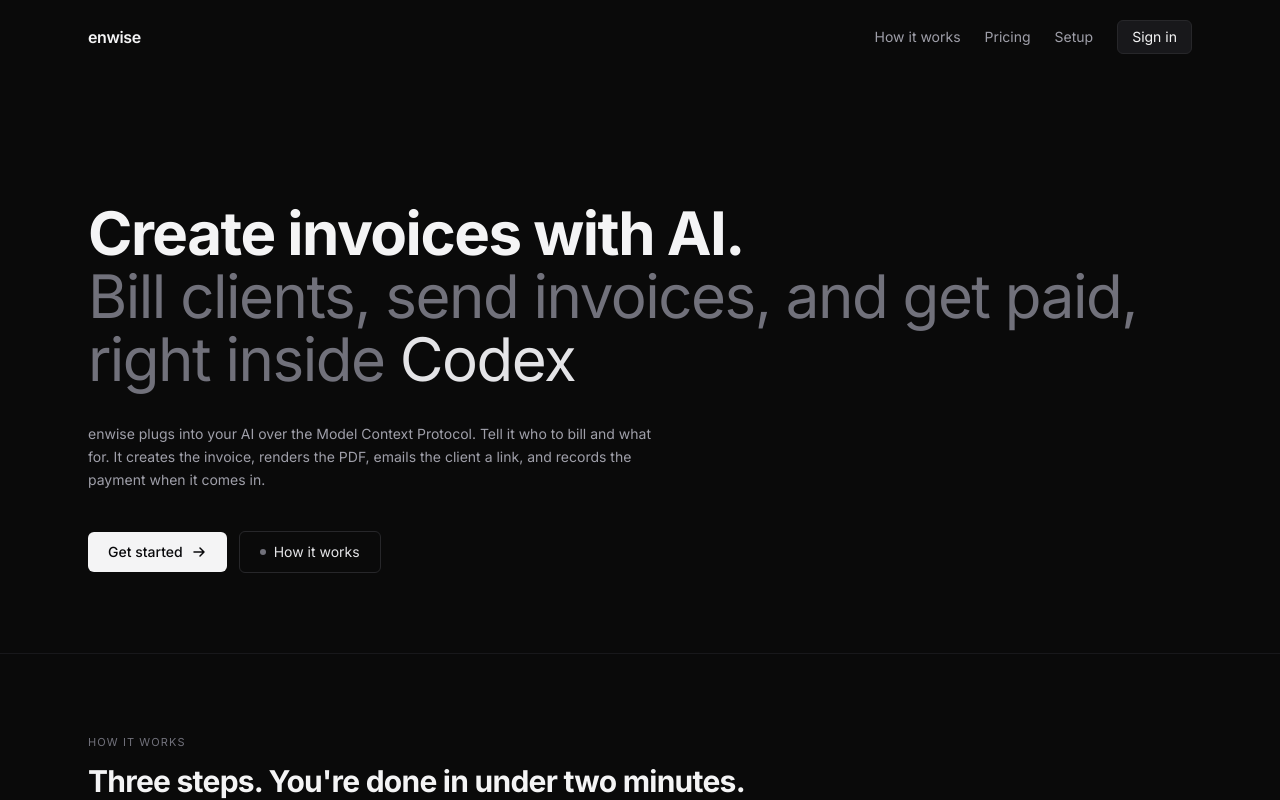
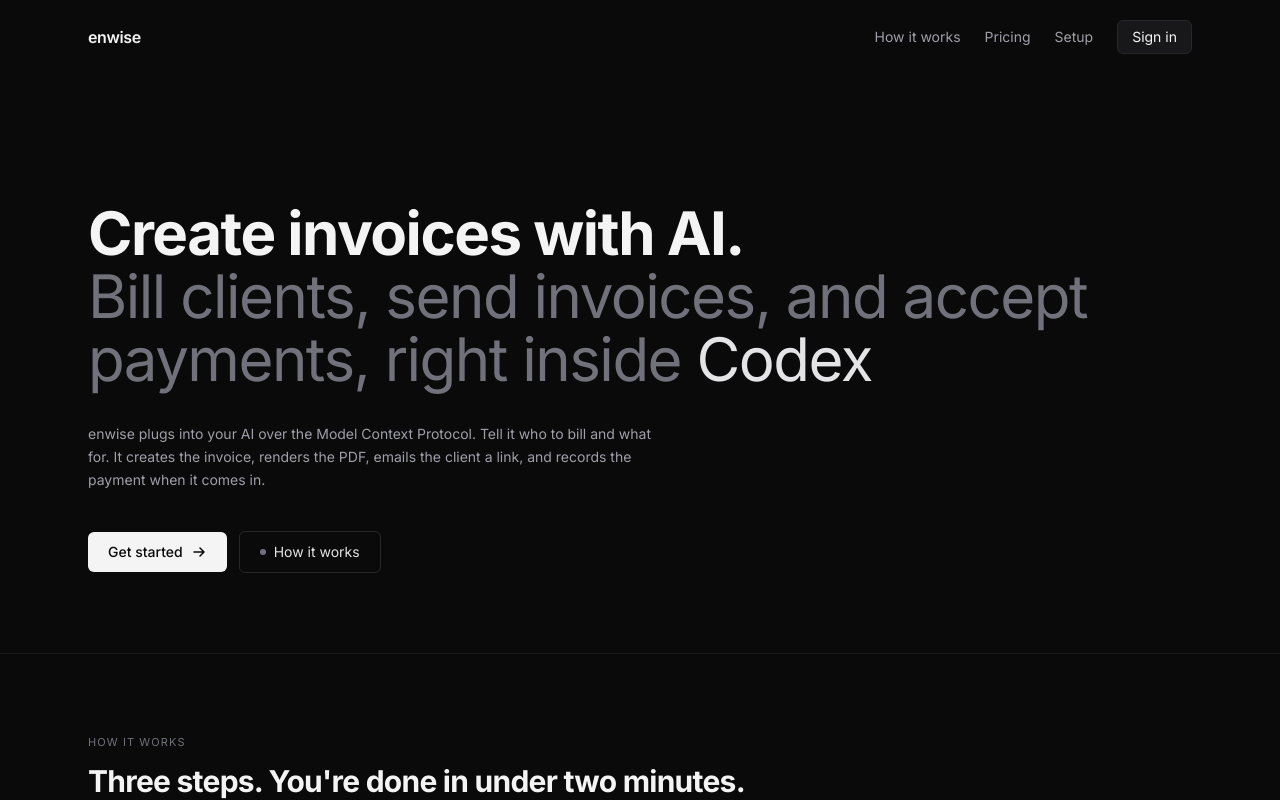
Before and after one commit to adipundir/enwise, a Next.js app in the folder interface/: page / in a window 1280 px wide. Shown: the top 800 px of the page. Built offline with nearby package versions, Linux system fonts and the light colour scheme; no server answers.

Commit message:
landing: hero says "accept payments" instead of "get paid"
"get paid" undersold the on-invoice Pay flow; "accept payments" matches the
payments section copy.

Co-Authored-By: Claude Opus 4.8 (1M context) <noreply@anthropic.com>

```diff
--- a/interface/components/landing.tsx
+++ b/interface/components/landing.tsx
@@ -22,7 +22,7 @@ export async function Landing() {
             </span>
             <br />
             <span className="font-normal text-zinc-500">
-              Bill clients, send invoices, and get paid, right{"\u00A0"}inside{" "}
+              Bill clients, send invoices, and accept payments, right{"\u00A0"}inside{" "}
               <RotatingWord
                 words={["Claude", "Cursor", "Codex", "Windsurf", "Antigravity"]}
                 className="text-zinc-200"
```
